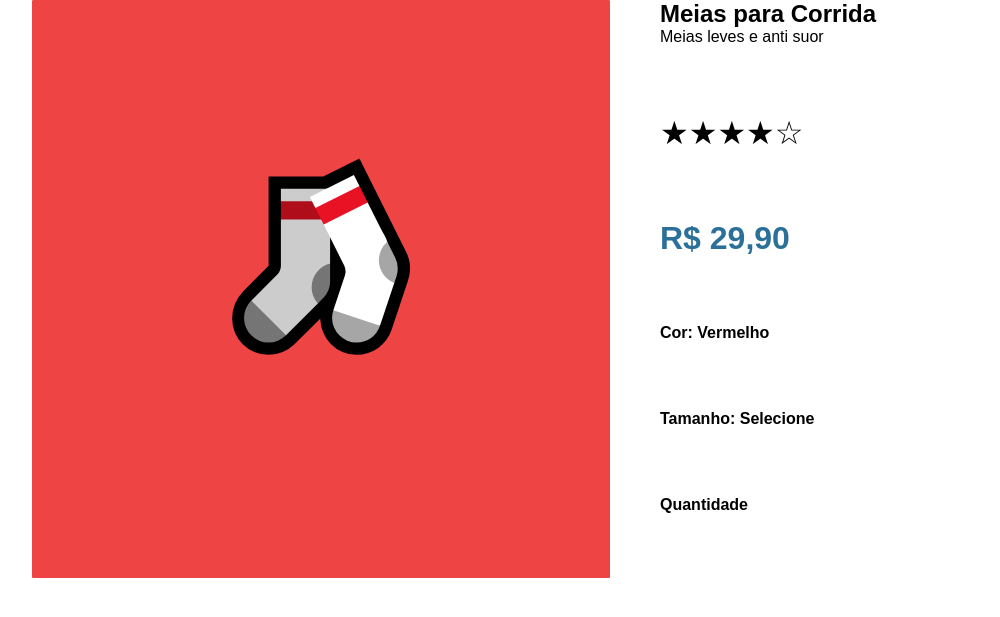
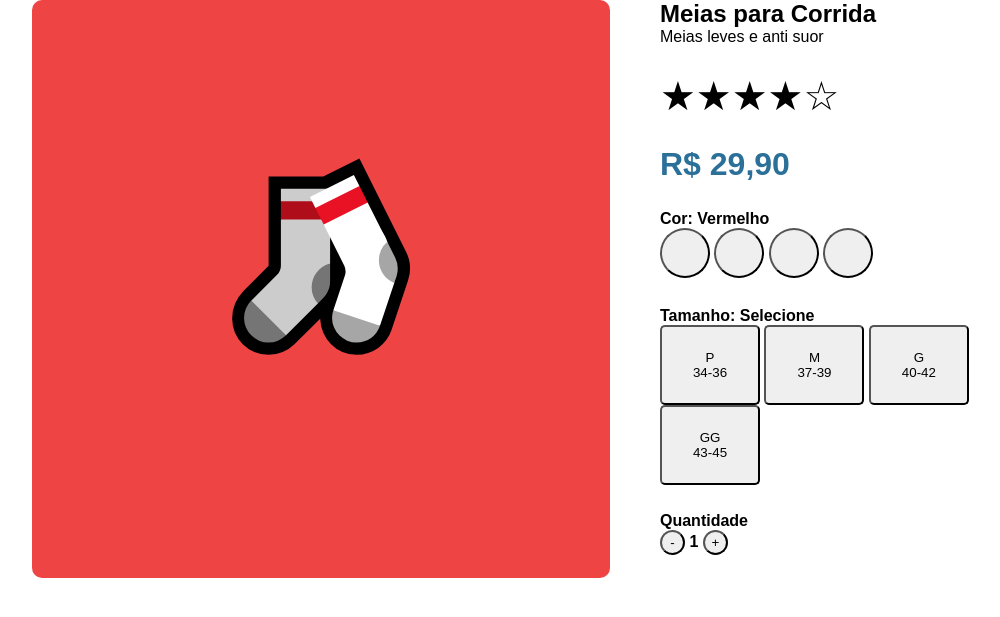
Before and after one commit to Luzatti-alt/finalizacao_2_tri_meia, a Flask app: page /produto in a window 1280 px wide. Shown: the top 617 px of the page, without its empty margins (96-1096 px from the left). Run offline with Flask 3, Linux system fonts and the light colour scheme.

Commit message:
tela do produto 2

```diff
--- a/web/static/styles/produto.css
+++ b/web/static/styles/produto.css
@@ -4,6 +4,10 @@
   margin: 0;
   padding: 0;
   font-family: Arial, Helvetica, sans-serif;
+}
+
+.round {
+  border-radius: 100%;
 }
 
 main {
@@ -17,14 +21,26 @@ section#product-content {
   gap: 50px;
 }
 
-div#info {
+#display > img {
+  border-radius: 10px;
+}
+
+#info {
   display: flex;
   flex-direction: column;
   justify-content: space-between;
 }
 
-div#avaliacoes {
-  font-size: 2em;
+#info > div {
+  font-weight: bold;
+}
+
+#info p {
+  font-weight: normal;
+}
+
+#info > span {
+  font-size: 2.5em;
 }
 
 span#preco {
@@ -33,6 +49,23 @@ span#preco {
   color: #2b7099;
 }
 
-div#cor, div#tamanho, div#quantidade {
-  font-weight: bold;
+#cores > button {
+  width: 50px;
+  height: 50px;
+  border-radius: 100%;
 }
+
+#tamanhos > button {
+  width: 100px;
+  height: 80px;
+  border-radius: 5px;
+}
+
+#tamanhos > button > span {
+  display: block;
+}
+
+#quantidade > button {
+  width: 25px;
+  height: 25px;
+}
--- a/web/templates/produto.html
+++ b/web/templates/produto.html
@@ -3,7 +3,7 @@
 <head>
   <meta charset="UTF-8">
   <meta name="viewport" content="width=device-width, initial-scale=1.0">
-  <title>produto x</title>
+  <title>Meias para corrida | Meias Brisk</title>
   <!-- <link rel="stylesheet" href="{{ url_for('static', filename='styles/produto.css') }}"> -->
   <link rel="stylesheet" href="../static/styles/produto.css">
 </head>
@@ -16,15 +16,50 @@
         <img src="../static/imagens/meia vermelha.png" alt="Imagem do produto">
       </div>
       <div id="info">
-        <div id="nome-descricao">
+        <div id="titulo-descricao">
           <h1>Meias para Corrida</h1>
           <p>Meias leves e anti suor</p>
         </div>
-        <div id="avaliacoes">★★★★☆</div>
+        <span>★★★★☆</span>
         <span id="preco">R$ 29,90</span>
-        <div id="cor">Cor: Vermelho</div>
-        <div id="tamanho">Tamanho: Selecione</div>
-        <div id="quantidade">Quantidade</div>
+        <div>
+          <span>Cor: Vermelho</span>
+          <div id="cores">
+            <button></button>
+            <button></button>
+            <button></button>
+            <button></button>
+          </div>
+        </div>
+        <div>
+          <span>Tamanho: Selecione</span>
+          <div id="tamanhos">
+            <button>
+              <span>P</span>
+              <span>34-36</span>
+            </button>
+            <button>
+              <span>M</span>
+              <span>37-39</span>
+            </button>
+            <button>
+              <span>G</span>
+              <span>40-42 </span>
+            </button>
+            <button>
+              <span>GG</span>
+              <span>43-45</span>
+            </button>
+          </div>
+        </div>
+        <div>
+          <span>Quantidade</span>
+          <div id="quantidade">
+            <button class="round">-</button>
+            <span>1</span>
+            <button class="round">+</button>
+          </div>
+        </div>
         <div id="botoes"></div>
       </div>
     </section>
```
